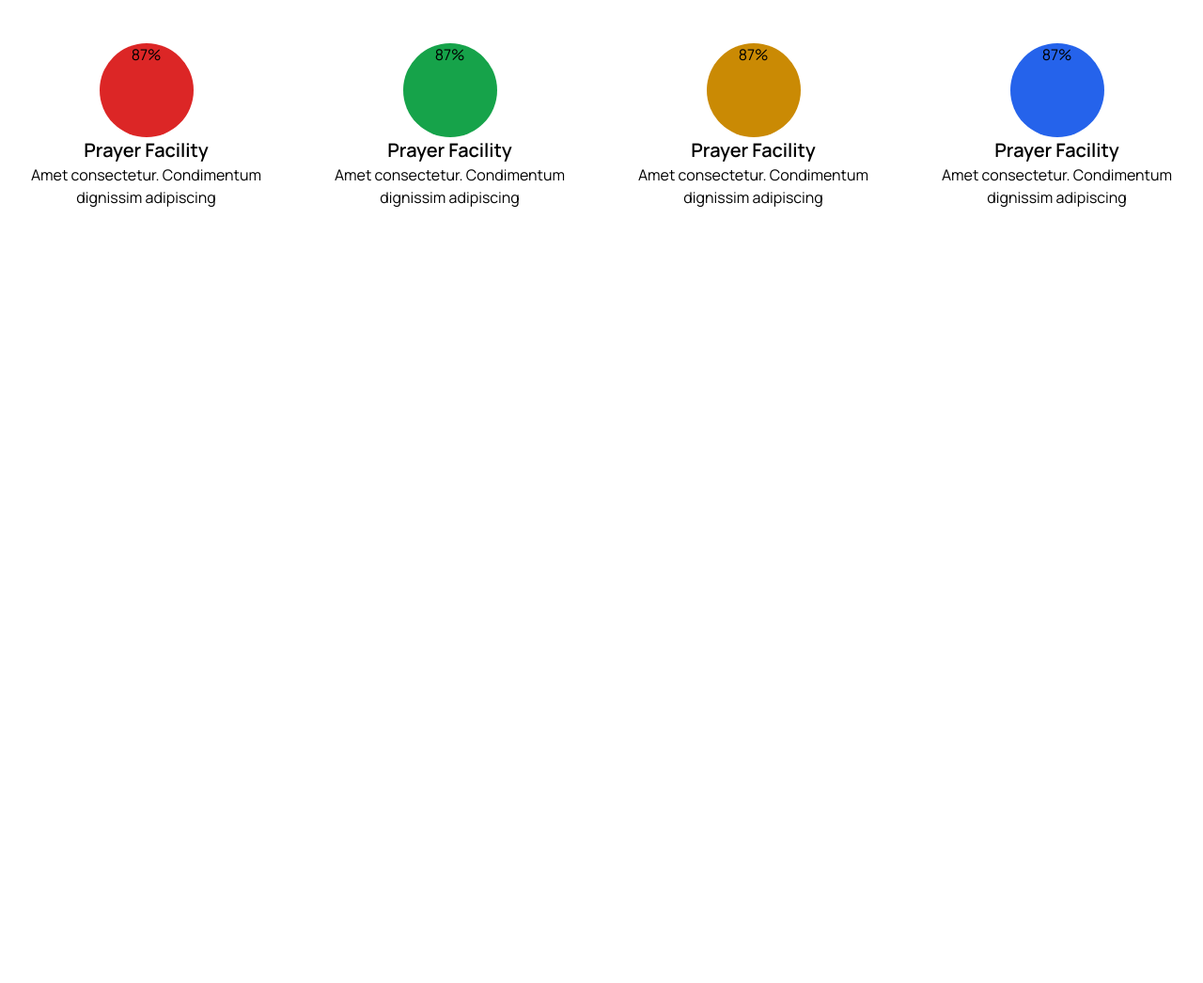
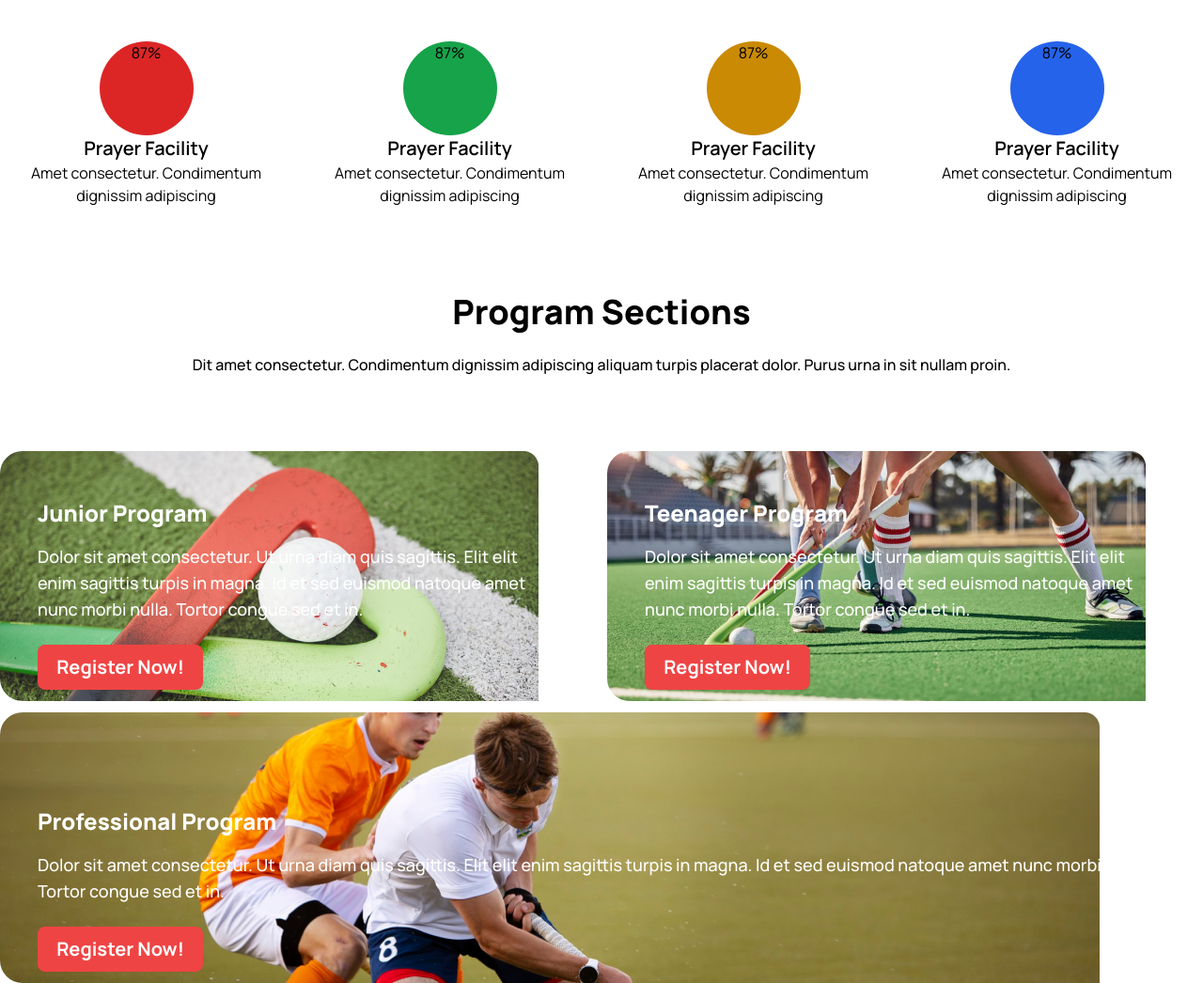
Before and after one commit to Fardin15/My-third-assignment, a plain HTML site: page index.html in a window 1280 px wide. Shown: the part 944-1990 px from the top of the page at 94% size. Before the commit the page ends 1166 px from the top, so only its background shows below. Drawn offline with nearby package versions, Linux system fonts and the light colour scheme.

Commit message:
program section added

```diff
--- a/index.html
+++ b/index.html
@@ -106,7 +106,6 @@
         <!-- Professional section starts here -->
         <section>
             <div class="mt-[60px] text-black flex flex-col items-center">
-                <hr>
                 <div class="text-center py-8 mb-12">
                     <h1 class="text-[22px] lg:text-4xl font-extrabold mb-6">
                         Professional Hockeys Club
@@ -116,7 +115,6 @@
                         in sit nullam proin.
                     </p>
                 </div>
-                <hr>
                 <!-- grid -->
                 <div class="grid grid-cols-4 gap-3">
                     <div class="text-center flex flex-col items-center">
@@ -167,6 +165,62 @@
             </div>
         </section>
         <!-- Professional section ends here -->
+
+        <!-- program section starts here -->
+        <section>
+            <div class="mt-[60px] text-black flex flex-col items-center">
+                <div class="text-center py-8 mb-12">
+                    <h1 class="text-[22px] lg:text-4xl font-extrabold mb-6">
+                        Program Sections
+                    </h1>
+                    <p class="text-[14px] lg:text-base font-medium">
+                        Dit amet consectetur. Condimentum dignissim adipiscing aliquam turpis placerat dolor. Purus urna
+                        in sit nullam proin.
+                    </p>
+                </div>
+                <!-- grid -->
+                <div class="grid grid-cols-1 lg:grid-cols-2 gap-3">
+                    <!-- item one -->
+                    <div class="grid-one px-10 pt-[50px] pb-3 text-white rounded-3xl">
+                        <h1 class="text-2xl font-extrabold mb-4">
+                            Junior Program
+                        </h1>
+                        <p class="text-lg font-medium mb-6">
+                            Dolor sit amet consectetur. Ut urna diam quis sagittis. Elit elit
+                            enim sagittis turpis in magna. Id et sed euismod natoque amet nunc morbi nulla. Tortor
+                            congue sed et in.
+                        </p>
+                        <button class="btn bg-red-500 w-44 h-11 rounded-lg border-none text-xl font-bold text-white">Register Now!</button>
+                    </div>
+                    <!-- item two -->
+                    <div class="grid-two px-10 pt-[50px] pb-3 text-white rounded-3xl">
+                        <h1 class="text-2xl font-extrabold mb-4">
+                            Teenager Program
+                        </h1>
+                        <p class="text-lg font-medium mb-6">
+                            Dolor sit amet consectetur. Ut urna diam quis sagittis. Elit elit
+                            enim sagittis turpis in magna. Id et sed euismod natoque amet nunc morbi nulla. Tortor
+                            congue sed et in.
+                        </p>
+                        <button class="btn bg-red-500 w-44 h-11 rounded-lg border-none text-xl font-bold text-white">Register Now!</button>
+                    </div>
+                    <!-- item three -->
+                    <div class="grid-three lg:col-span-2 px-10 pt-[50px] lg:pt-[100px] pb-3 text-white rounded-3xl">
+                        <h1 class="text-2xl font-extrabold mb-4">
+                            Professional Program
+                        </h1>
+                        <p class="text-lg font-medium mb-6">
+                            Dolor sit amet consectetur. Ut urna diam quis sagittis. Elit elit
+                            enim sagittis turpis in magna. Id et sed euismod natoque amet nunc morbi nulla. Tortor
+                            congue sed et in.
+                        </p>
+                        <button class="btn bg-red-500 w-44 h-11 rounded-lg border-none text-xl font-bold text-white">Register Now!</button>
+                    </div>
+
+                </div>
+            </div>
+        </section>
+        <!-- program section ends here -->
     </main>
     <!-- main ends here -->
 
--- a/style.css
+++ b/style.css
@@ -1,3 +1,21 @@
 .manrope-font{
     font-family: 'Manrope', sans-serif;
 }
+
+.grid-one{
+    background-image: url(./Images/2.png);
+    object-fit: cover;
+    background-repeat: no-repeat;
+}
+
+.grid-two{
+    background-image: url(./Images/3.png);
+    object-fit: cover;
+    background-repeat: no-repeat;
+}
+
+.grid-three{
+    background-image: url(./Images/4.png);
+    object-fit: cover;
+    background-repeat: no-repeat;
+}
```
